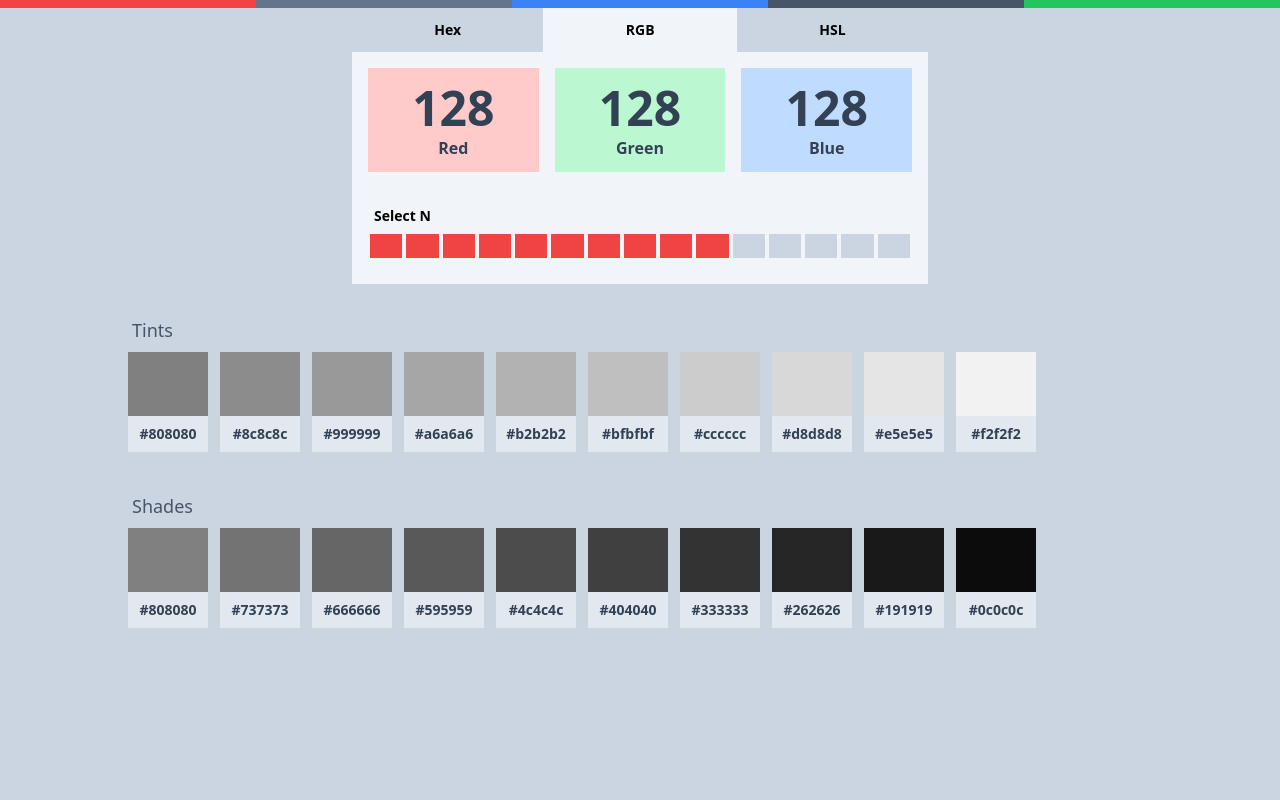
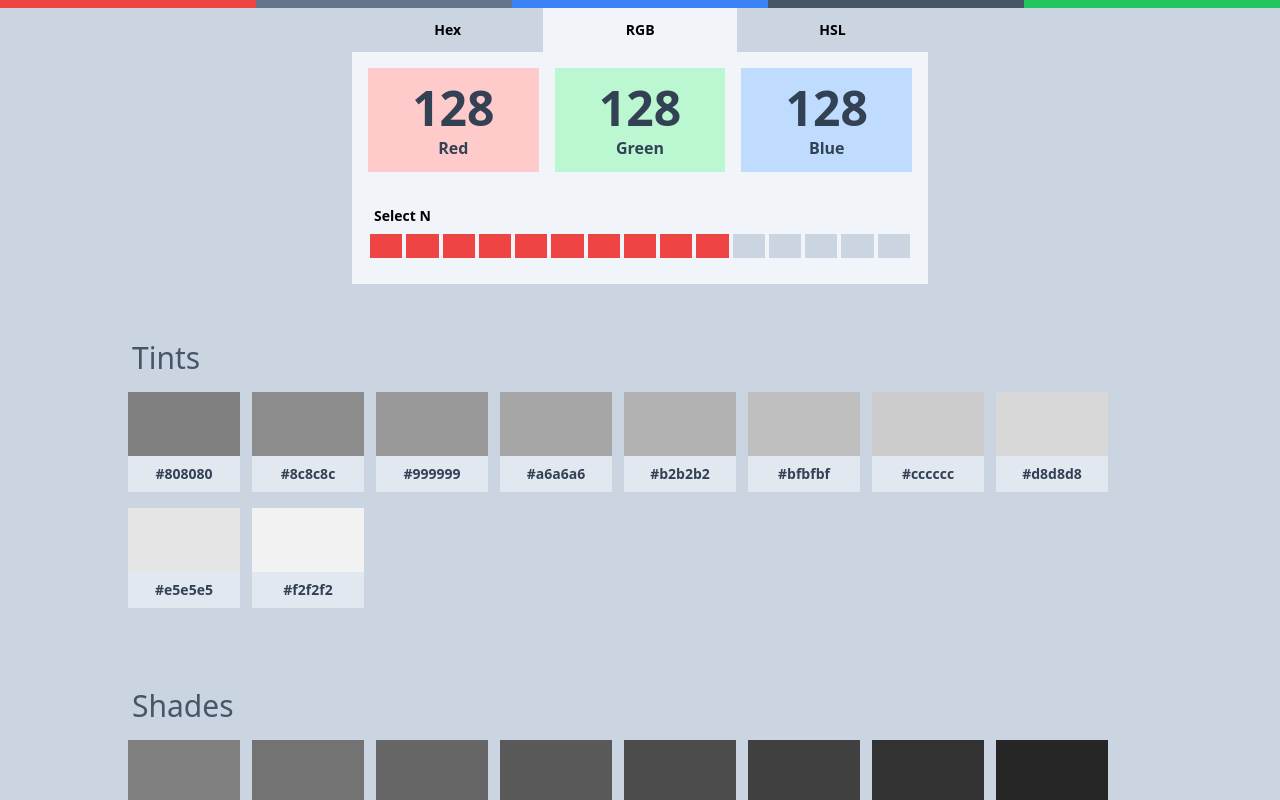
Before and after one commit to reactry/shades, a React (Create React App) app: page / in a window 1280 px wide. Shown: the top 800 px of the page. Built offline with nearby package versions, Linux system fonts and the light colour scheme.

Commit message:
Corrected Output styles * moved h1 to List * bigger text * wider color Box

```diff
--- a/src/MainComponent/Output/Box.js
+++ b/src/MainComponent/Output/Box.js
@@ -8,7 +8,7 @@ export default function Box ({r, g, b}) {
 		backgroundColor: hexColor
 	};
 	return (
-		<div className="Box w-20 mr-3 my-2">
+		<div className="Box w-28 mr-3 my-2">
 			<div className="h-16" style={style}></div>
 			<div className="bg-slate-200 py-2 text-sm text-center font-bold text-slate-700">{hexColor}</div>
 		</div>
--- a/src/MainComponent/Output/List.js
+++ b/src/MainComponent/Output/List.js
@@ -3,7 +3,7 @@ import Box from './Box';
 
 
 export default function List ({
-	colors
+	colors, title
 }) {
 
 	let colorItems = colors.map((color, i) => {
@@ -12,7 +12,8 @@ export default function List ({
 	});
 
 	return (
-		<div className="List">
+		<div className="List py-8">
+			<h1 className="text-slate-600 text-3xl px-1 py-2 text-center md:text-left">{title}</h1>
 			<div className="flex flex-wrap">
 				{colorItems}
 			</div>
--- a/src/MainComponent/Output/Shades.js
+++ b/src/MainComponent/Output/Shades.js
@@ -15,9 +15,8 @@ export default function Shades ({
 	});
 
 	return (
-		<div className="Shades py-4">
-			<h1 className="text-slate-600 text-lg px-1">Shades</h1>
-			<List colors={colors} />
+		<div className="Shades">
+			<List colors={colors} title="Shades" />
 		</div>
 	);
 }
--- a/src/MainComponent/Output/Tints.js
+++ b/src/MainComponent/Output/Tints.js
@@ -15,9 +15,8 @@ export default function Tints ({
 	});
 
 	return (
-		<div className="Tints py-4">
-			<h1 className="text-slate-600 text-lg px-1">Tints</h1>
-			<List colors={colors} />
+		<div className="Tints">
+			<List colors={colors} title="Tints" />
 		</div>
 	);
 }
```
